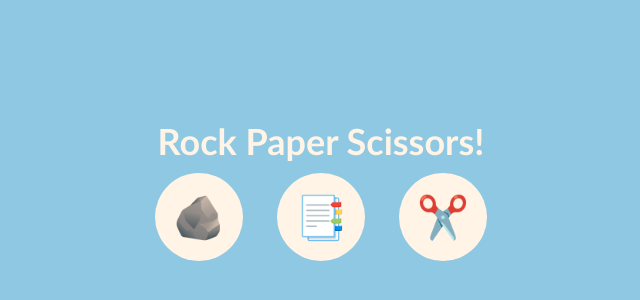
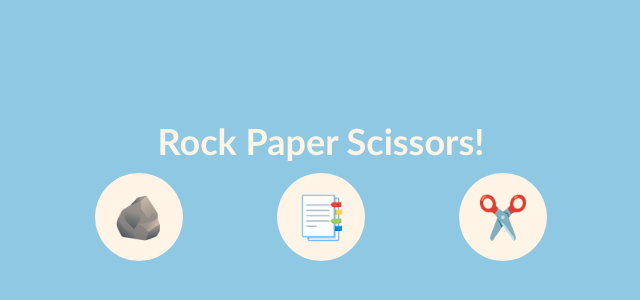
Before and after one commit to seagulley/rock-paper-scissors, a plain HTML site: page index.html in a window 1280 px wide. Shown: the part 210-510 px from the top of the page, without its empty margins (319-959 px from the left). Drawn offline with Linux system fonts and the light colour scheme.

Commit message:
fixed the button spcing when resizing the window

```diff
--- a/style.css
+++ b/style.css
@@ -25,7 +25,7 @@ body {
 }
 
 .choices {
-    width: 50vh;
+    width: 50vw;
     display: flex;
     justify-content: space-evenly;
     padding: 0;
```
